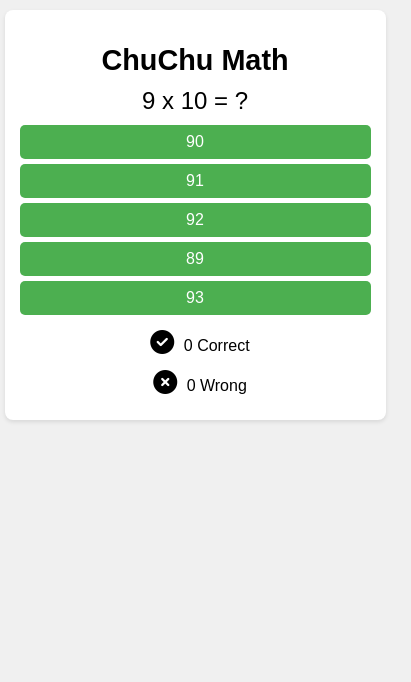
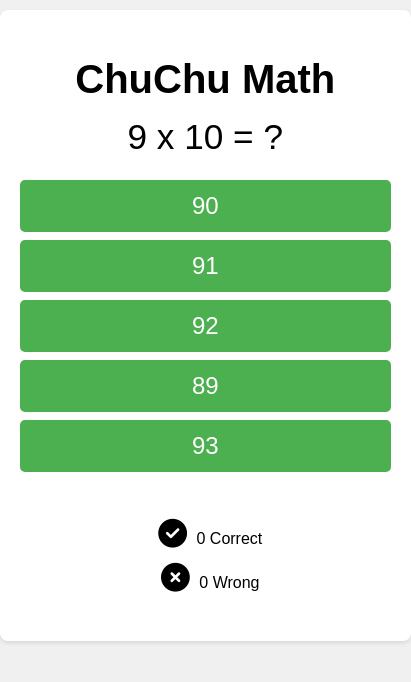
Before and after one commit to Zaq1948/ChuChu-multiplication, a plain HTML site: page index.html in a window 390 px wide. Shown: the whole page, 411 px wide, since content can reach past the window. Drawn offline with Linux system fonts and the light colour scheme.

Commit message:
Update style.css
V4

```diff
--- a/style.css
+++ b/style.css
@@ -9,33 +9,36 @@
 }
 
 .container {
-  width: 90%;
-  max-width: 400px; /* Reduced max-width for better vertical fit */
-  margin: 10px auto; /* Reduced margin */
+  width: 95vw; /* Take up almost the full viewport width */
+  max-width: 450px; /* Increased max-width for larger display */
+  margin: 10px auto;
   background-color: #fff;
-  padding: 15px; /* Reduced padding */
+  padding: 20px;
   border-radius: 8px;
   box-shadow: 0 2px 4px rgba(0, 0, 0, 0.1);
+  min-height: 70vh; /* Minimum height to occupy more of the screen */
+  display: flex; /* Use flexbox for better layout control */
+  flex-direction: column;
 }
 
 h1 {
   text-align: center;
-  font-size: 2em; /* Relative sizing */
-  margin-bottom: 10px;
+  font-size: 2.5em;
+  margin-bottom: 15px;
 }
 
 #problem {
-  font-size: 1.8em; /* Relative sizing */
+  font-size: 2.2em;
   text-align: center;
-  margin-bottom: 10px;
+  margin-bottom: 15px;
 }
 
 .button {
-  display: block; /* Stack buttons vertically */
-  width: 100%; /* Full width buttons */
-  padding: 8px 10px; /* Reduced padding */
-  margin: 5px 0; /* Adjusted margin */
-  font-size: 1.2em; /* Relative sizing */
+  display: block;
+  width: 100%;
+  padding: 12px 15px;
+  margin: 8px 0;
+  font-size: 1.5em;
   background-color: #4CAF50;
   color: white;
   border: none;
@@ -50,8 +53,8 @@
 
 .feedback {
   text-align: center;
-  margin-bottom: 10px;
-  font-size: 1.2em; /* Relative sizing */
+  margin-bottom: 15px;
+  font-size: 1.5em;
 }
 
 .correct {
@@ -65,56 +68,37 @@
 .status {
     display: flex;
     justify-content: space-around;
-  margin-top: 10px;
-  flex-wrap: wrap; /* Allow wrapping on smaller screens */
+    margin-top: 20px;
+    flex-wrap: wrap;
 }
 
 .status-item {
   text-align: center;
-  flex: 1; /* Allow items to take up equal space */
-  margin: 5px; /* Added margin for better spacing */
+  flex: 1;
+  margin: 5px;
 }
 
 .icon {
-  font-size: 1.5em; /* Relative sizing */
+  font-size: 1.8em;
   margin-right: 5px;
 }
 
 .bigger {
-  font-size: 2em !important;
+  font-size: 2.5em !important;
 }
 
 
-/* Media query for smaller screens and vertical orientation */
-@media (max-width: 500px) {
+/* Media Query for Vertical Orientation (adjust as needed) */
+@media (orientation: portrait) {
   .container {
-    max-width: 95vw; /* Take almost the full viewport width */
+    width: 95vw; /* Take almost the full viewport width */
+    max-width: 500px;
   }
   .status {
     flex-direction: column; /* Stack status vertically */
   }
-}
-
-
-/* Media Query for Vertical Orientation (adjust thresholds as needed) */
-@media (orientation: portrait) and (max-width: 768px) {
-  .container {
-    max-width: 90vw; /* Take up 90% of viewport width */
-  }
-  h1 {
-    font-size: 1.8em;
-  }
-  #problem {
-    font-size: 1.5em;
-  }
-  .button {
-    font-size: 1em;
-  }
-  .feedback {
-    font-size: 1em;
-  }
   .status-item {
-    width: 100%; /* Ensure items fill the container width */
+      width: 100%;
       margin-bottom: 10px;
   }
 }
```
Lines whose indentation alone changed are shown as unchanged.
